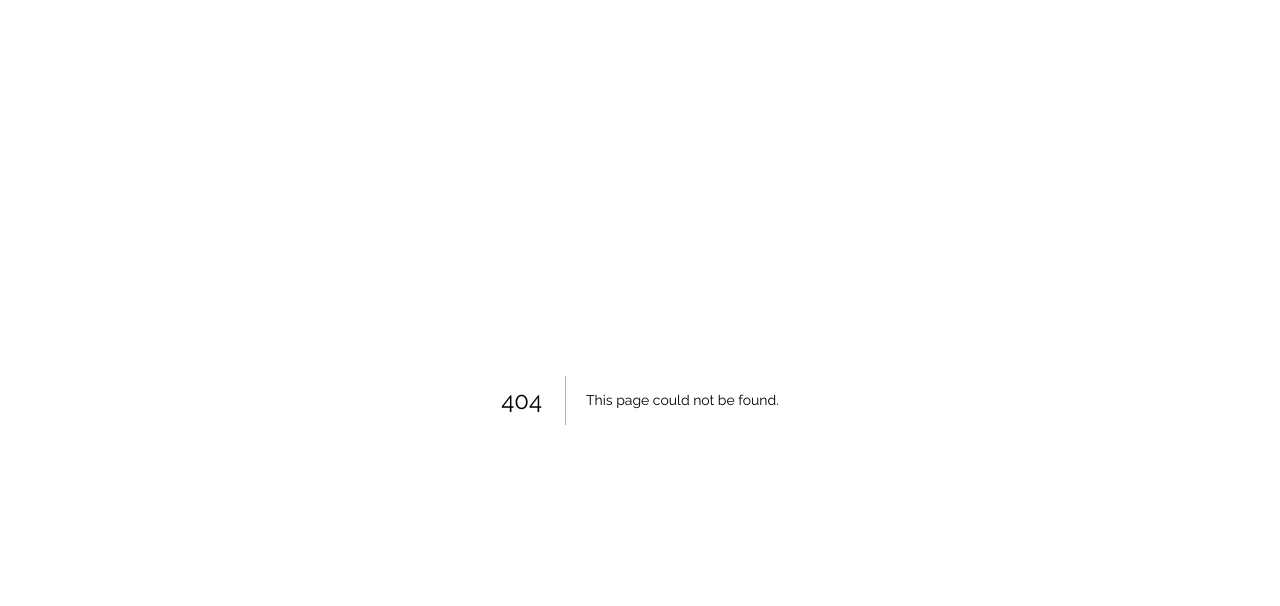
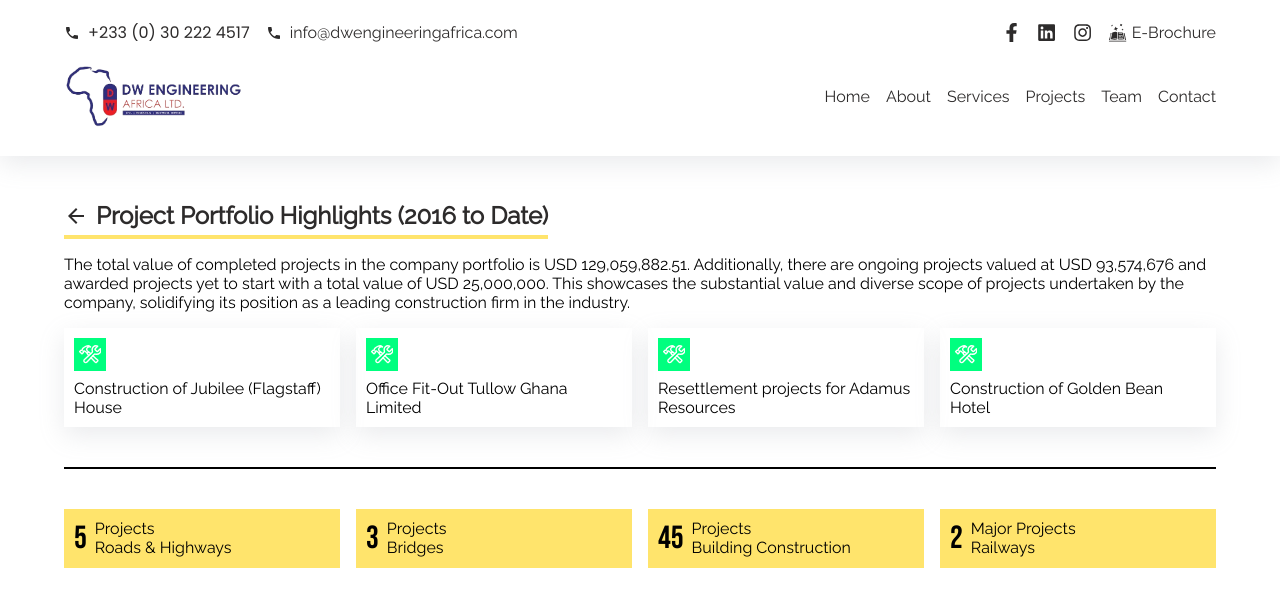
Before and after one commit to alphaDinar/dwengineeringafrica, a Next.js app: page /portfolio in a window 1280 px wide. Before the commit this address had no page. Shown: the top 606 px of the page. Built offline with nearby package versions, Linux system fonts and the light colour scheme; a web font is replaced by a local one.

Commit message:
'change'

```diff
--- /dev/null
+++ b/src/app/portfolio/page.tsx
@@ -0,0 +1,59 @@
+import { IoConstructOutline } from 'react-icons/io5';
+import TitleBox from '../components/TitleBox/TitleBox';
+import TopNav from '../components/TopNav/TopNav';
+import styles from './portfolio.module.css';
+
+const Portfolio = () => {
+  const text = "The total value of completed projects in the company portfolio is USD 129,059,882.51. Additionally, there are ongoing projects valued at USD 93,574,676 and awarded projects yet to start with a total value of USD 25,000,000. This showcases the substantial value and diverse scope of projects undertaken by the company, solidifying its position as a leading construction firm in the industry."
+
+  const cList = [
+    "Construction of Jubilee (Flagstaff) House",
+    "Office Fit-Out Tullow Ghana Limited",
+    "Resettlement projects for Adamus Resources",
+    "Construction of Golden Bean Hotel"
+  ]
+
+  const hList = [
+    { tag: 'Roads & Highways', count: 5, type: 'Projects' },
+    { tag: "Bridges", count: 3, type: 'Projects' },
+    { tag: "Building Construction", count: 45, type: 'Projects' },
+    { tag: "Railways", count: 2, type: 'Major Projects' }
+  ]
+
+  return (
+    <section id='con'>
+      <TopNav />
+
+      <section className={styles.portfolioBox} id='hor'>
+        <TitleBox title='Project Portfolio Highlights (2016 to Date)' />
+
+        <span>{text}</span>
+
+        <section className={styles.cBoxes}>
+          {cList.map((el, i) => (
+            <div key={i}>
+              <IoConstructOutline />
+              {el}
+            </div>
+          ))}
+        </section>
+
+        <hr />
+
+        <section className={styles.hBoxes}>
+          {hList.map((el, i) => (
+            <div key={i}>
+              <strong className='big'>{el.count}</strong>
+              <p>
+                <span>{el.type}</span>
+                <legend>{el.tag}</legend>
+              </p>
+            </div>
+          ))}
+        </section>
+      </section>
+    </section>
+  );
+}
+
+export default Portfolio;
--- /dev/null
+++ b/src/app/portfolio/portfolio.module.css
@@ -0,0 +1,65 @@
+.portfolioBox {
+  display: grid;
+  gap: var(--gSpace);
+  padding-bottom: 3vh;
+}
+
+.cBoxes {
+  display: grid;
+  grid-template-columns: repeat(4, 1fr);
+  gap: 1rem;
+}
+
+.cBoxes div {
+  padding: 10px;
+  box-shadow: rgba(149, 157, 165, 0.2) 0px 8px 24px;
+  display: flex;
+  flex-direction: column;
+  gap: 0.5rem;
+}
+
+.cBoxes div svg {
+  font-size: 1.4rem;
+  background: springgreen;
+  color: white;
+  padding: 5px;
+}
+
+.portfolioBox hr {
+  margin: 3vh 0;
+  border-top: 2px solid black;
+}
+
+.hBoxes {
+  display: grid;
+  gap: 1rem;
+  grid-template-columns: repeat(4, 1fr);
+}
+
+.hBoxes div {
+  display: flex;
+  align-items: center;
+  background: var(--text);
+  gap: 0.5rem;
+  padding: 10px;
+}
+
+.hBoxes div strong {
+  font-size: 2rem;
+}
+
+@media all and (max-width:850px) {
+
+  .cBoxes,
+  .hBoxes {
+    grid-template-columns: repeat(2, 1fr);
+  }
+}
+
+@media all and (max-width:500px) {
+
+  .cBoxes,
+  .hBoxes {
+    grid-template-columns: repeat(1, 1fr);
+  }
+}
--- a/src/app/projects/page.tsx
+++ b/src/app/projects/page.tsx
@@ -17,7 +17,10 @@ const Projects = () => {
         <header>
           <TitleBox title={'Project Gallery'} />
 
-          <Link href={'/timeline'}>Project Timeline</Link>
+          <nav>
+            <Link href={'/timeline'}>Project Timeline</Link>
+            <Link href={'/portfolio'}>Project Portfolio</Link>
+          </nav>
         </header>
 
         <section className={styles.projects}>
--- a/src/app/timeline/page.tsx
+++ b/src/app/timeline/page.tsx
@@ -185,6 +185,10 @@ const Timeline = () => {
           </section>
         }
 
+        <section className={styles.totalBox}>
+          <span>Grand Total</span>
+          <strong className="big">USD 129,059,882.51</strong>
+        </section>
       </section>
     </section>
   );
```
Also changed, not shown: src/app/projects/projects.module.css (+7 -2 lines), src/app/timeline/timeline.module.css (+18 -0 lines).
